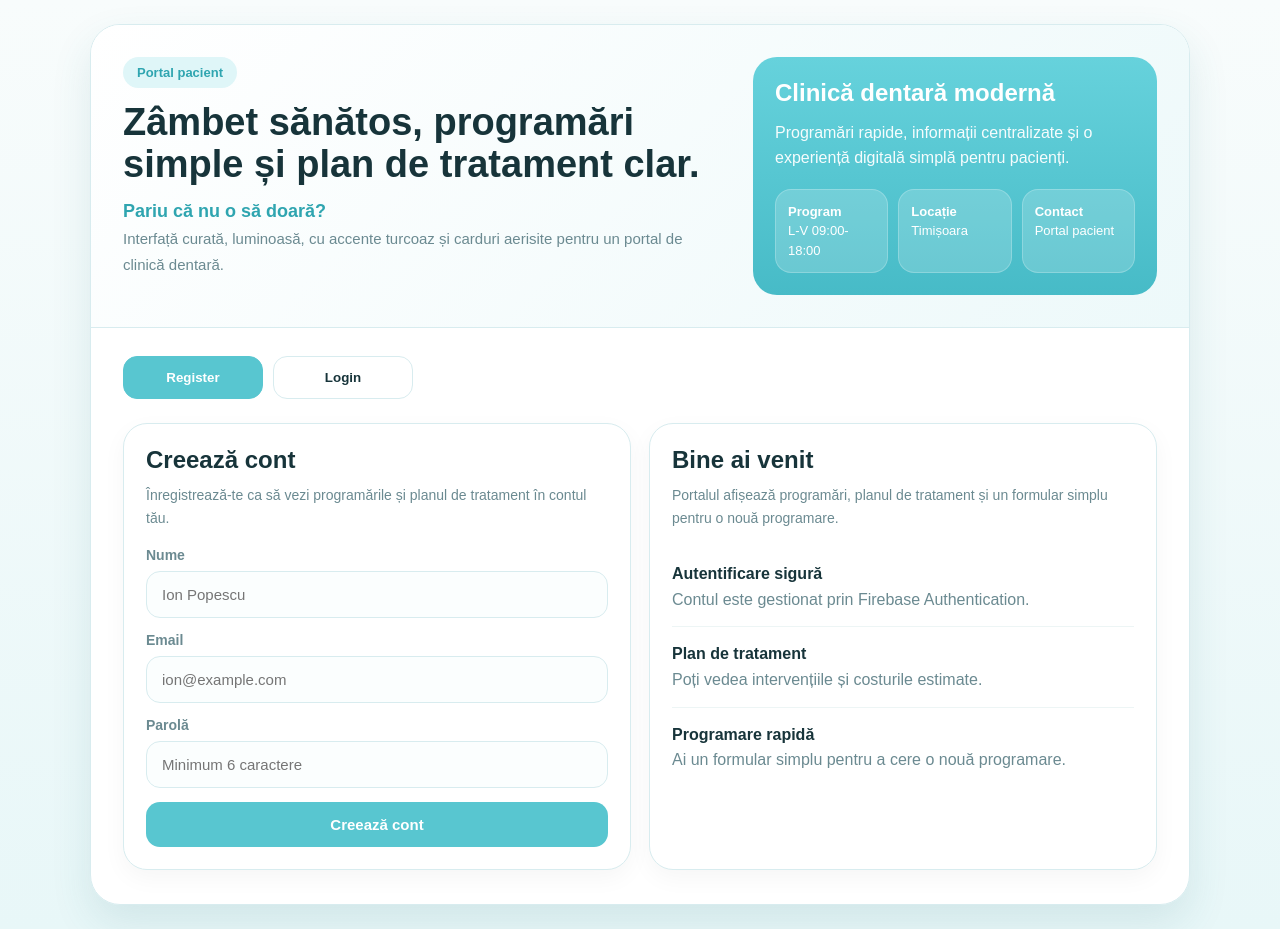
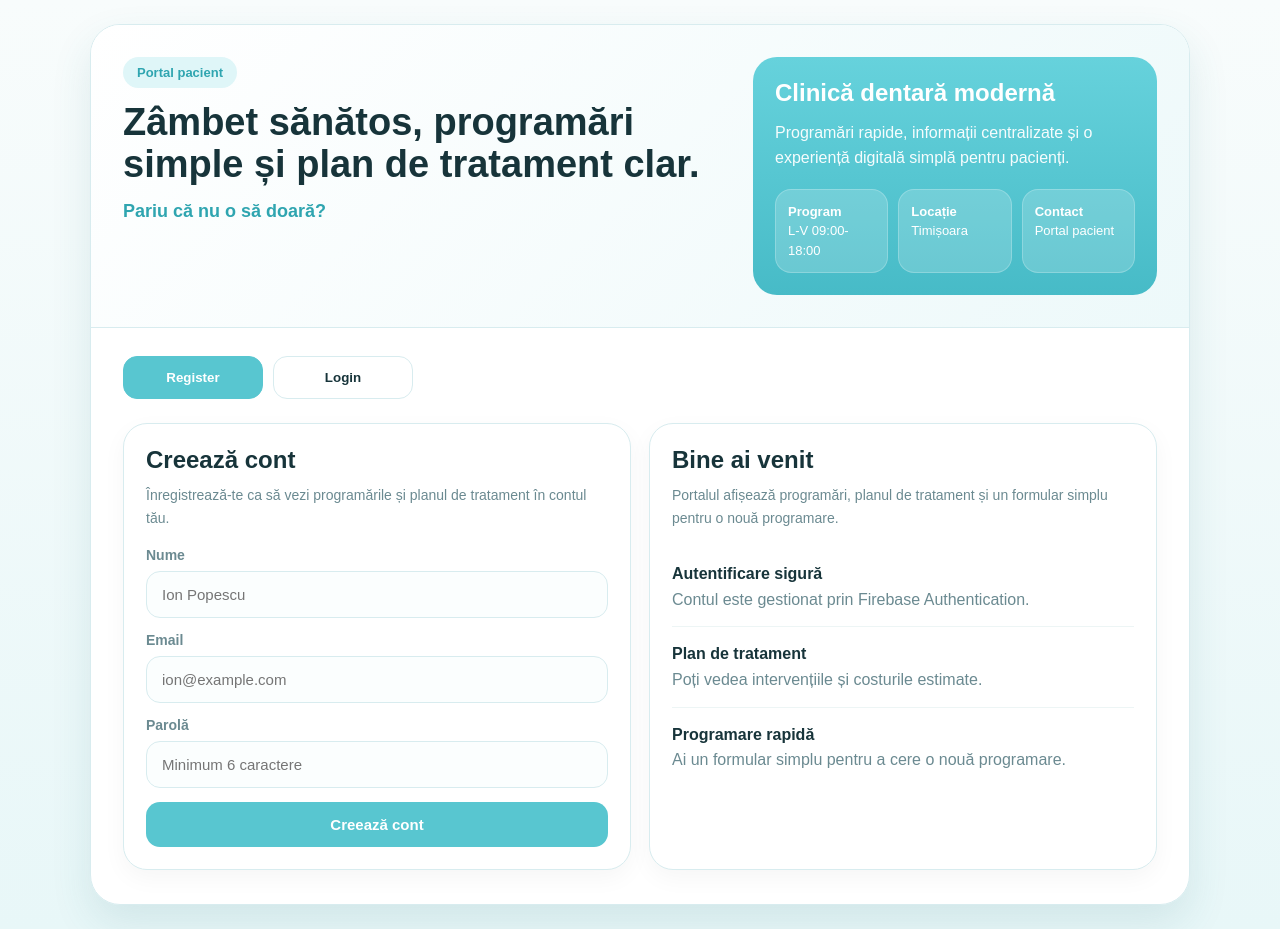
Before and after one commit to fraceaionut/PrototypeDentist, a plain HTML site: page index.html in a window 1280 px wide. Drawn offline with Linux system fonts and the light colour scheme; no server answers.

Commit message:
Update index.html

```diff
--- a/index.html
+++ b/index.html
@@ -13,7 +13,6 @@
         <div class="hero-badge">Portal pacient</div>
         <h1>Zâmbet sănătos, programări simple și plan de tratament clar.</h1>
         <p style="font-size:18px; font-weight:700; color: var(--accent-dark); margin-top:10px;">Pariu că nu o să doară?</p>
-        <p>Interfață curată, luminoasă, cu accente turcoaz și carduri aerisite pentru un portal de clinică dentară.</p>
       </div>
       <div class="hero-side">
         <h3>Clinică dentară modernă</h3>
```
